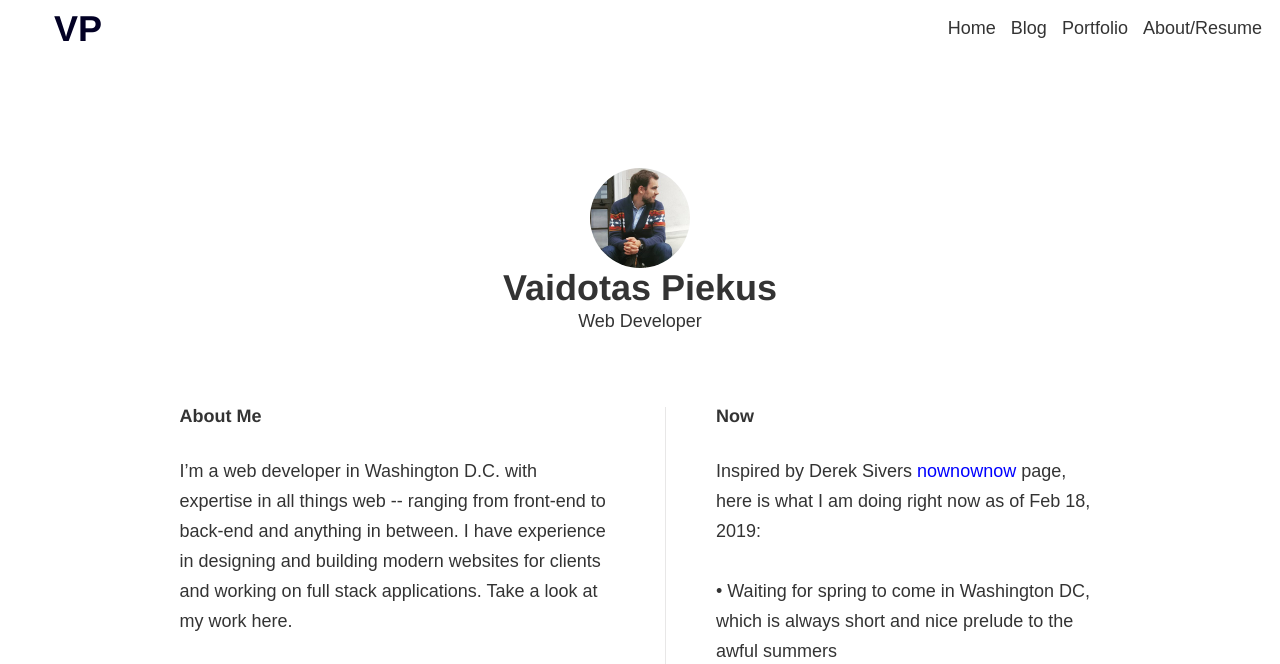
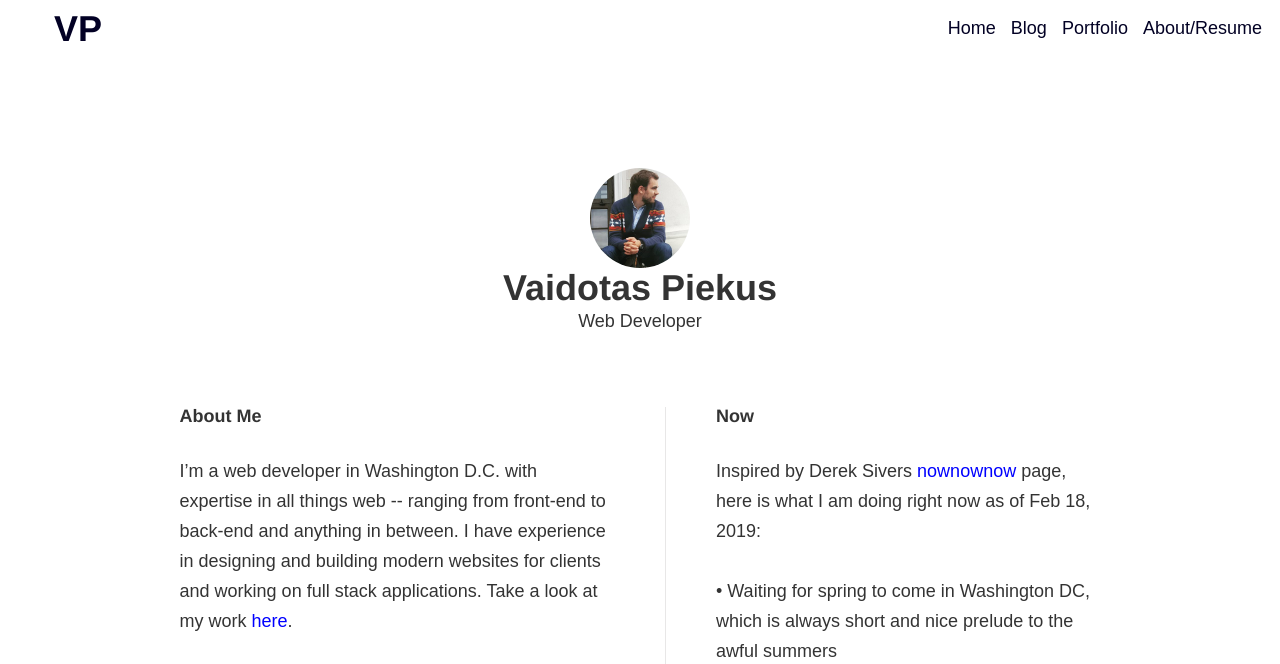
Before and after one commit to vaidotasp/personal-site, a Gatsby site: page / in a window 1280 px wide. Shown: the top 664 px of the page. Built offline with nearby package versions, Linux system fonts and the light colour scheme; Gatsby itself is replaced by a stand-in of ours.

Commit message:
link fix-style

```diff
--- a/src/components/header.module.css
+++ b/src/components/header.module.css
@@ -19,6 +19,7 @@
   margin: 0;
   padding: 0;
   align-self: center;
+  color: rgb(2, 0, 36);
 }
 
 .vp {
--- a/src/global.css
+++ b/src/global.css
@@ -12,6 +12,6 @@ li {
 }
 
 a {
+  text-decoration: none;
   color: inherit;
-  text-decoration: none;
 }
--- a/src/pages/index.js
+++ b/src/pages/index.js
@@ -28,9 +28,9 @@ const IndexPage = () => (
           I’m a web developer in Washington D.C. with expertise in all things web -- ranging from front-end to back-end
           and anything in between. I have experience in designing and building modern websites for clients and working
           on full stack applications. Take a look at my work
-          <Link className={styles.link} to="/portfolio">
+          <Link to="/portfolio">
             {" "}
-            here
+            <span className={styles.link}>here</span>
           </Link>
           .
         </p>
--- a/src/pages/main.module.css
+++ b/src/pages/main.module.css
@@ -44,3 +44,8 @@
   justify-self: center;
   align-items: center;
 }
+
+.link {
+  text-transform: underscore;
+  color: blue;
+}
```
